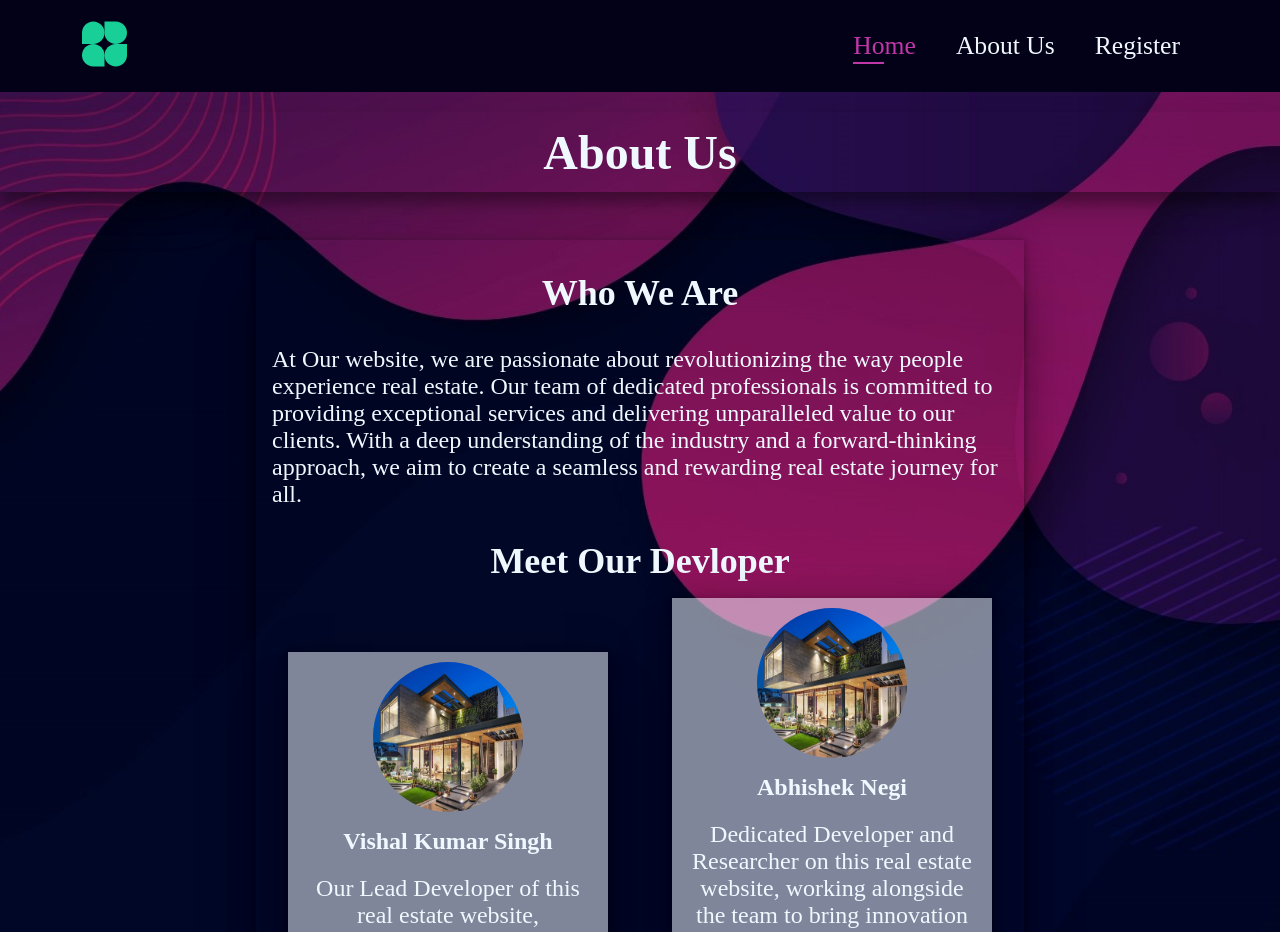
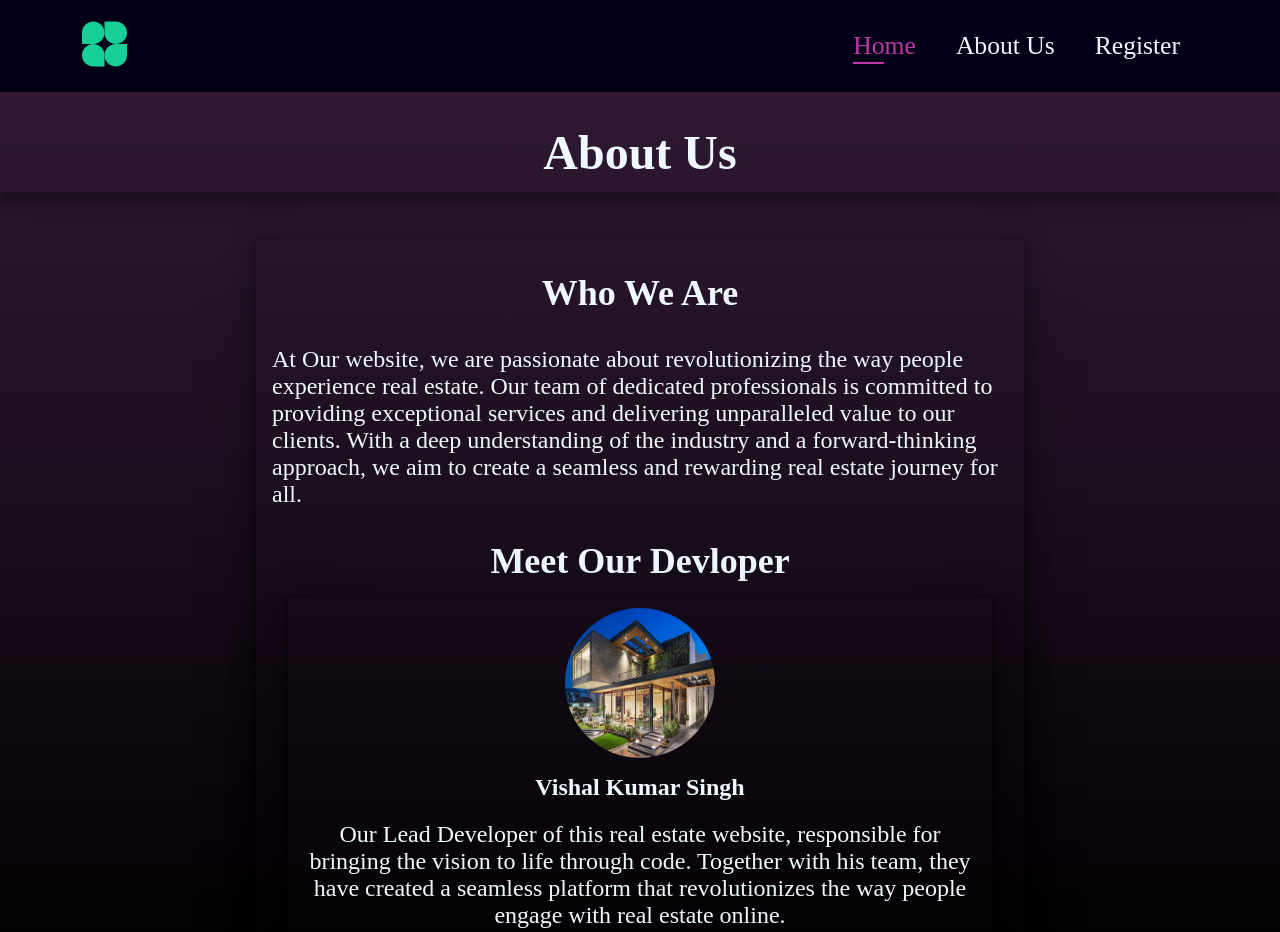
Before and after one commit to vishalkumar9/REAL-ESTATE, a React (Create React App) app in the folder frontend/: page /aboutus in a window 1280 px wide. Shown: the top 932 px of the page. Built offline with nearby package versions, Linux system fonts and the light colour scheme.

Commit message:
change in css

```diff
--- a/frontend/src/components/about/About.css
+++ b/frontend/src/components/about/About.css
@@ -2,7 +2,9 @@
     width:100%;
     min-height: 95vh;
     margin-top:5rem;
-    background-image: url("../image/6937900_3485431.jpg");
+    /*background-image: url("../image/6937900_3485431.jpg");*/
+    background-image: linear-gradient(to top , black,#301934);
+    /*background-color: #2D033B;*/
     background-size: cover;
     background-position: center;
     background-repeat: no-repeat;
--- a/frontend/src/components/about/About.js
+++ b/frontend/src/components/about/About.js
@@ -25,8 +25,8 @@ const About = () => {
                     <h2>Meet Our Devloper</h2>
                     <div className="container">
                         <DevloperCard name="Vishal Kumar Singh" description="Our Lead Developer of this real estate website, responsible for bringing the vision to life through code. Together with his team, they have created a seamless platform that revolutionizes the way people engage with real estate online."/>
-                        <DevloperCard name ="Abhishek Negi" description="Dedicated Developer and Researcher on this real estate website, working alongside the team to bring innovation and functionality to life. By leveraging his coding expertise and conducting thorough research, he has contributed to creating a dynamic platform that empowers users with comprehensive property information."/>
-                        <DevloperCard name = "Ayush Barakoti" description="Dedicated developer on this real estate website, working alongside the team to bring innovation and functionality to life.Together, they have crafted a user-centric solution that revolutionizes the way individuals interact with the real estate market."/>
+                        {/*<DevloperCard name ="Abhishek Negi" description="Dedicated Developer and Researcher on this real estate website, working alongside the team to bring innovation and functionality to life. By leveraging his coding expertise and conducting thorough research, he has contributed to creating a dynamic platform that empowers users with comprehensive property information."/>*/}
+                        {/*<DevloperCard name = "Ayush Barakoti" description="Dedicated developer on this real estate website, working alongside the team to bring innovation and functionality to life.Together, they have crafted a user-centric solution that revolutionizes the way individuals interact with the real estate market."/>*/}
                     </div>
                 </div>
             </div>
--- a/frontend/src/components/authentication/UserAuthentication.css
+++ b/frontend/src/components/authentication/UserAuthentication.css
@@ -1,5 +1,7 @@
 .upperdiv{
-    background-image: url("../image/13294659_5199419.jpg");
+    /*background-image: url("../image/13294659_5199419.jpg");*/
+    background-image: linear-gradient(to top , black,#301934);
+    /*background-color: #2D033B;*/
     min-height: 100vh;
     background-size: cover;
     background-position: center;
--- a/frontend/src/components/authentication/UserAuthentication.js
+++ b/frontend/src/components/authentication/UserAuthentication.js
@@ -52,6 +52,8 @@ const UserAuthentication = () => {
                 for (const file of profileImage) {
                     formData.append('image', file);
                 }
+
+                console.log(formData);
 
                 const response = await fetch(`${process.env.REACT_APP_BACKEND_USER_URL}/signup`,{
                     method: "POST",
--- a/frontend/src/components/card/DevloperCard.css
+++ b/frontend/src/components/card/DevloperCard.css
@@ -1,11 +1,11 @@
 .profile-container {
     text-align: center;
     box-shadow: rgba(0, 0, 0, 0.25) 0px 54px 55px, rgba(0, 0, 0, 0.12) 0px -12px 30px, rgba(0, 0, 0, 0.12) 0px 4px 6px, rgba(0, 0, 0, 0.17) 0px 12px 13px, rgba(0, 0, 0, 0.09) 0px -3px 5px;
-    width: 20rem;
+    /*width: 2;*/
     margin: 1rem 2rem;
-    background-color: rgba(240, 248, 255, 0.53);
-    max-height: 70vh;
-    min-height: fit-content;
+    /*background-color: rgba(240, 248, 255, 0.53);*/
+    /*max-height: 70vh;*/
+    /*min-height: fit-content;*/
 }
 
 .profile-image {
--- a/frontend/src/components/card/propertyDisplayCard.js
+++ b/frontend/src/components/card/propertyDisplayCard.js
@@ -12,6 +12,8 @@ import {faLocationDot} from "@fortawesome/free-solid-svg-icons";
 import Map from "../map/Map.js";
 
 const PropertyDisplayCard = () => {
+
+
 
     const AuthC  = useContext(AuthContext);
 
--- a/frontend/src/components/home/Home.css
+++ b/frontend/src/components/home/Home.css
@@ -8,7 +8,9 @@
 
 .home .home_back {
     height: 100%;
-    background-image: url("../image/homebg.jpg");
+    /*background-image: url("../image/homebg.jpg");*/
+    background-image: linear-gradient(to top , black,#301934);
+    /*background-color: #2D033B;*/
     background-size: cover;
     background-position: center;
     background-repeat: no-repeat;
@@ -29,6 +31,7 @@
     flex-direction: column;
     font-size: x-large;
     color: aliceblue;
+    /*color: #2D033B;*/
 }
 .home .text p{
     color: rgba(240, 248, 255, 0.43);
--- a/frontend/src/components/property/PropertyDisplay.css
+++ b/frontend/src/components/property/PropertyDisplay.css
@@ -29,7 +29,8 @@
 }
 
 .property .show_all_properties_container::-webkit-scrollbar-thumb {
-    background-color: rgba(42, 1, 63, 0.9);
+    /*background-color: rgba(42, 1, 63, 0.9);*/
+    background-image: linear-gradient(to top , black,#301934);
     border-radius: 3px;
 }
 
--- a/frontend/src/components/service/Service.css
+++ b/frontend/src/components/service/Service.css
@@ -5,6 +5,7 @@
     flex-direction: column;
     margin-top: 5rem;
     background-image: linear-gradient(to top , black,#301934);
+    /*background-color: #2D033B;*/
     background-size: cover;
     background-position: center;
     background-repeat: no-repeat;
```
